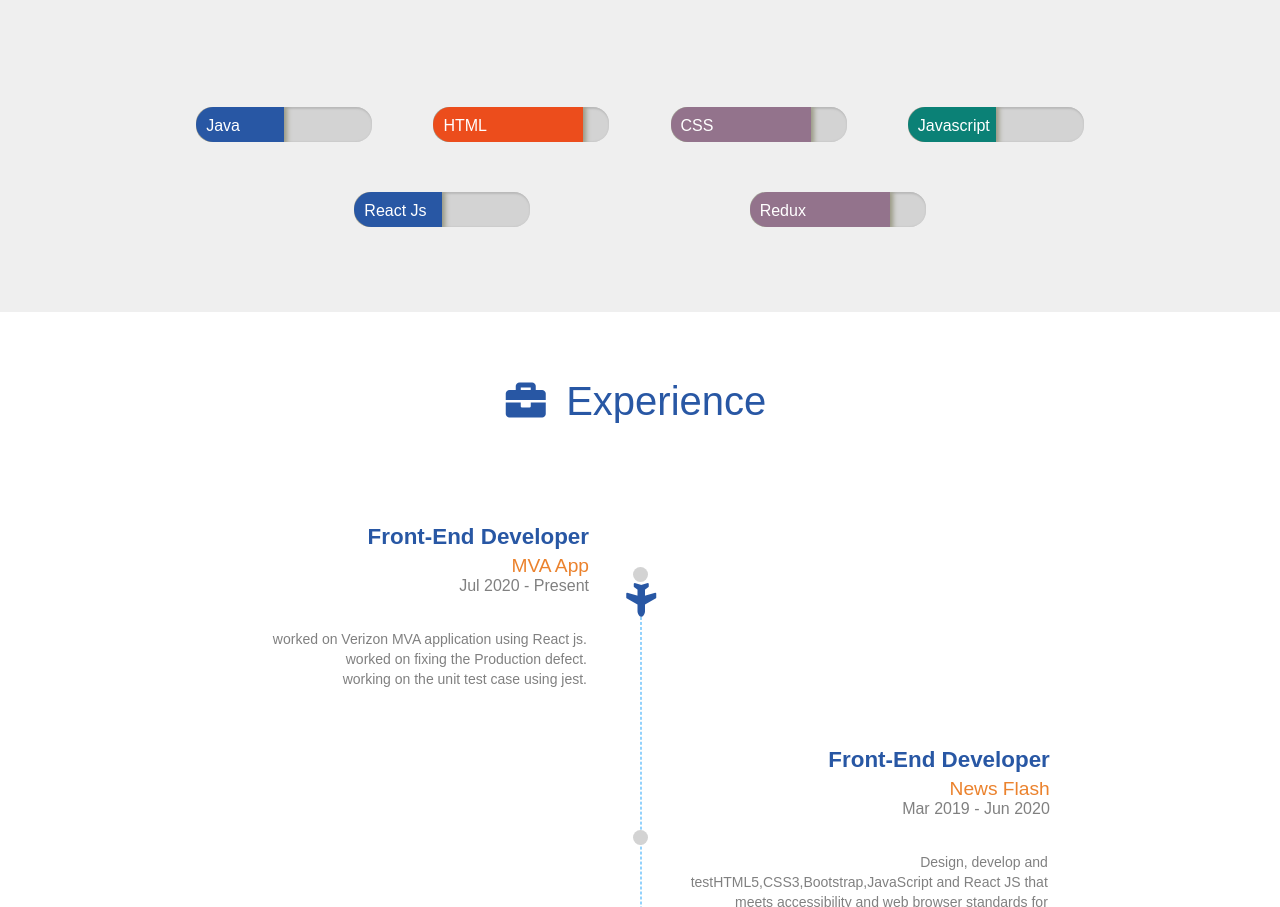
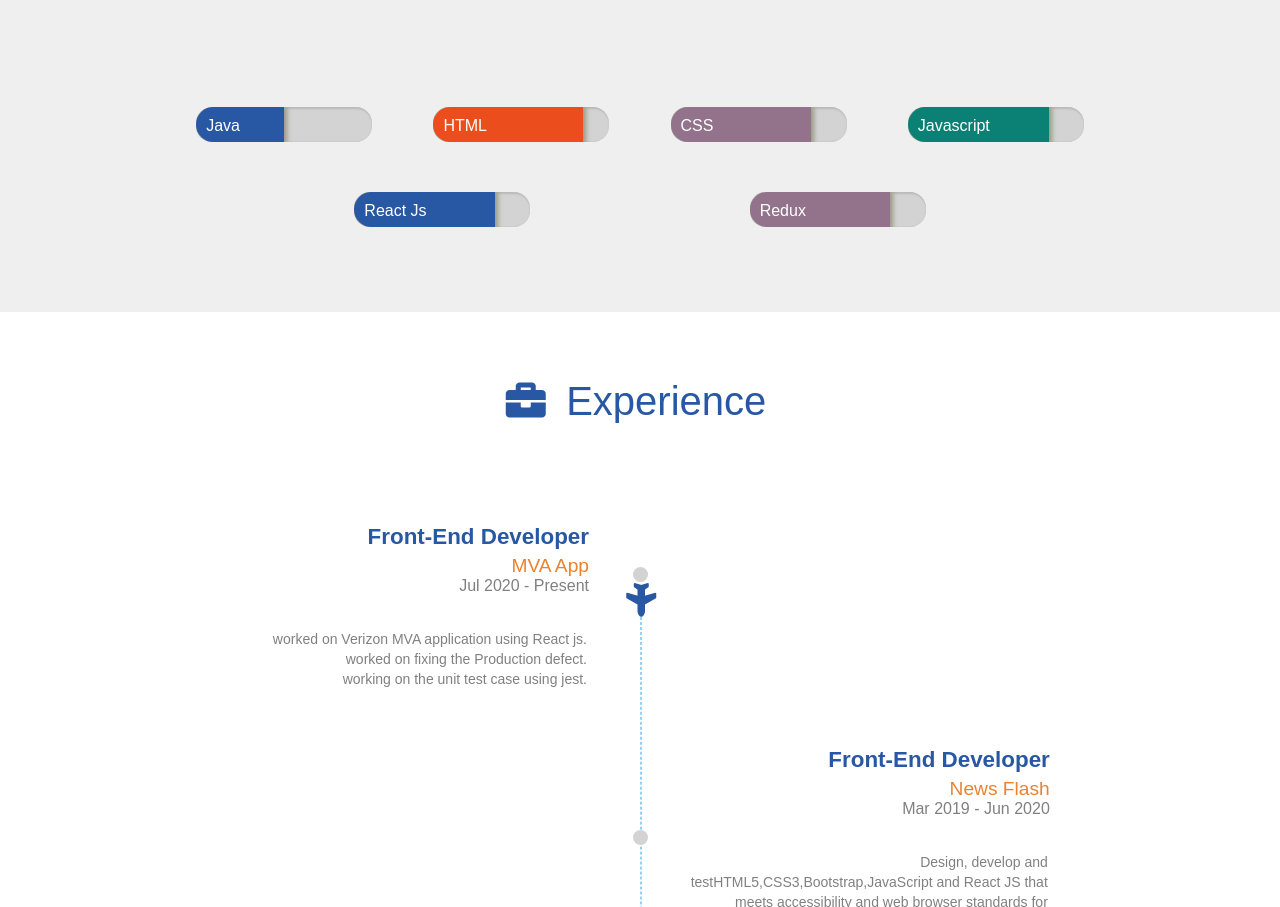
Before and after one commit to rahul1113/Portfolio, a plain HTML site: page index.html in a window 1280 px wide. Shown: the part 968-1875 px from the top of the page. Drawn offline with Linux system fonts and the light colour scheme.

Commit message:
updated skill

```diff
--- a/index.html
+++ b/index.html
@@ -161,14 +161,14 @@
             </div>
           </div>
           <div class="skill-progress">
-            <div class="fifty-percent mb-teal">
+            <div class="eighty-percent mb-teal">
               <div class="skill-name">
                 <span> Javascript </span>
               </div>
             </div>
           </div>
           <div class="skill-progress">
-            <div class="fifty-percent mb-blue">
+            <div class="eighty-percent mb-blue">
               <div class="skill-name">
                 <span> React Js </span>
               </div>
```
